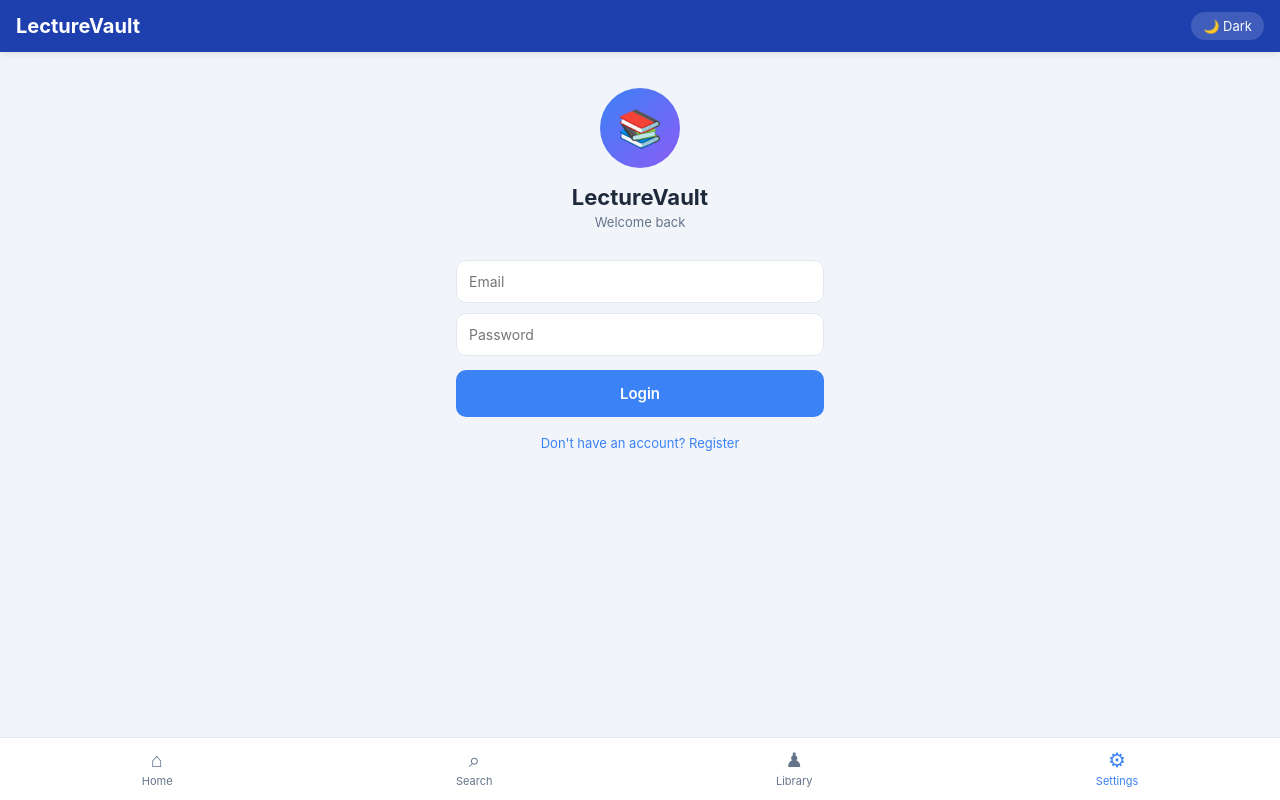
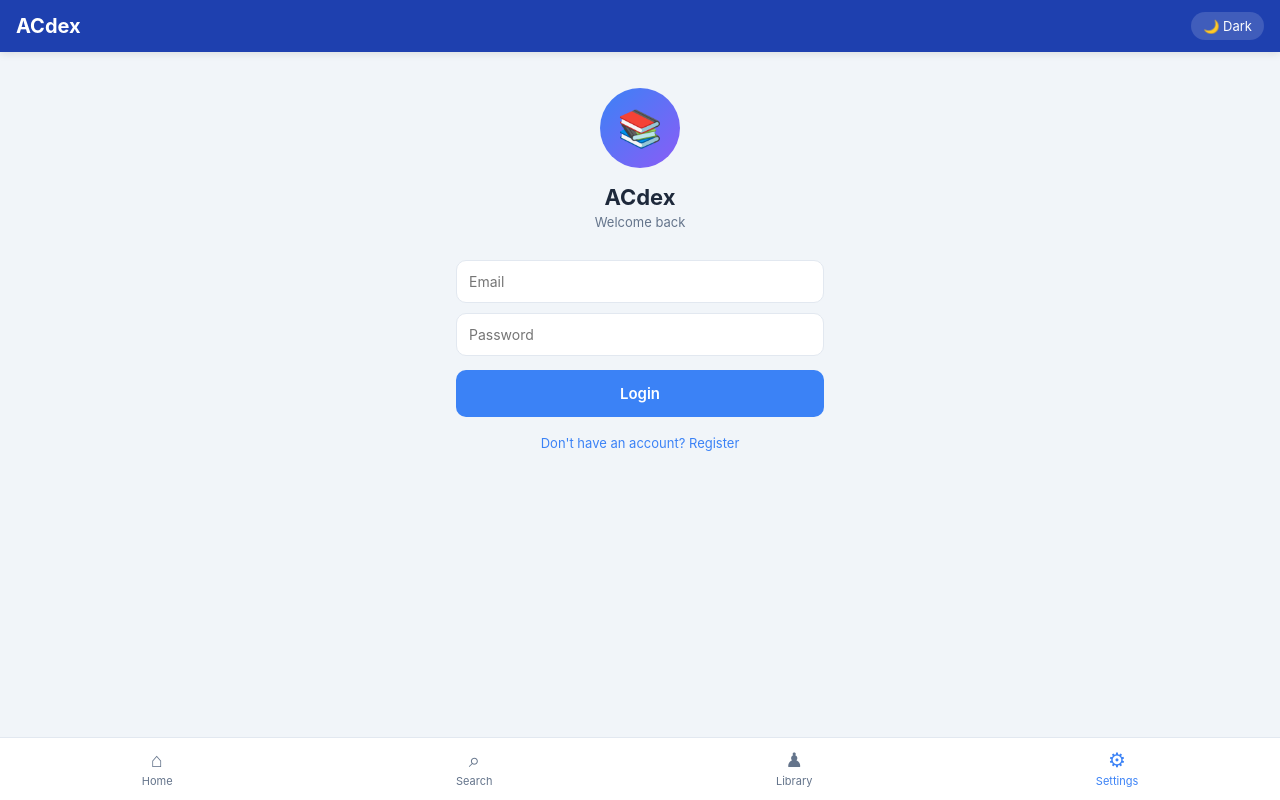
Before and after one commit to Abuskw/acdex, a React (Vite) app in the folder client/: page /settings in a window 1280 px wide. Built offline with nearby package versions, Linux system fonts and the light colour scheme.

Commit message:
Rebrand to ACdex

```diff
--- a/client/src/App.jsx
+++ b/client/src/App.jsx
@@ -45,7 +45,7 @@ function App() {
           justifyContent: 'space-between', alignItems: 'center',
           boxShadow: '0 2px 8px rgba(0,0,0,0.1)'
         }}>
-          <h1 style={{ fontSize: 20, fontWeight: 700, margin: 0 }}>LectureVault</h1>
+          <h1 style={{ fontSize: 20, fontWeight: 700, margin: 0 }}>ACdex</h1>
           <button
             onClick={() => {
               const newDark = !dark
--- a/client/src/pages/Settings.jsx
+++ b/client/src/pages/Settings.jsx
@@ -93,7 +93,7 @@ function Settings({ API, t, dark, setDark, user, setUser, token, setToken, showT
       content: (
         <div style={{ padding: '8px 0' }}>
           <p style={{ color: t.sub, fontSize: 13, lineHeight: 1.6, marginBottom: 12 }}>
-            LectureVault is a centralized lecture repository for students to access past, current, and upcoming lecture materials.
+            ACdex is a centralized lecture repository for students to access past, current, and upcoming lecture materials.
           </p>
           <div style={{ display: 'grid', gap: 6 }}>
             <div style={{ display: 'flex', justifyContent: 'space-between' }}>
@@ -135,7 +135,7 @@ function Settings({ API, t, dark, setDark, user, setUser, token, setToken, showT
           <div style={{ width: 80, height: 80, borderRadius: '50%', background: `linear-gradient(135deg, ${t.accent}, #8b5cf6)`, margin: '0 auto 16px', display: 'flex', alignItems: 'center', justifyContent: 'center', fontSize: 36 }}>
             📚
           </div>
-          <h2 style={{ fontSize: 22, fontWeight: 700, marginBottom: 4 }}>LectureVault</h2>
+          <h2 style={{ fontSize: 22, fontWeight: 700, marginBottom: 4 }}>ACdex</h2>
           <p style={{ color: t.sub, fontSize: 13 }}>{isLogin ? 'Welcome back' : 'Create your account'}</p>
         </div>
 
```
